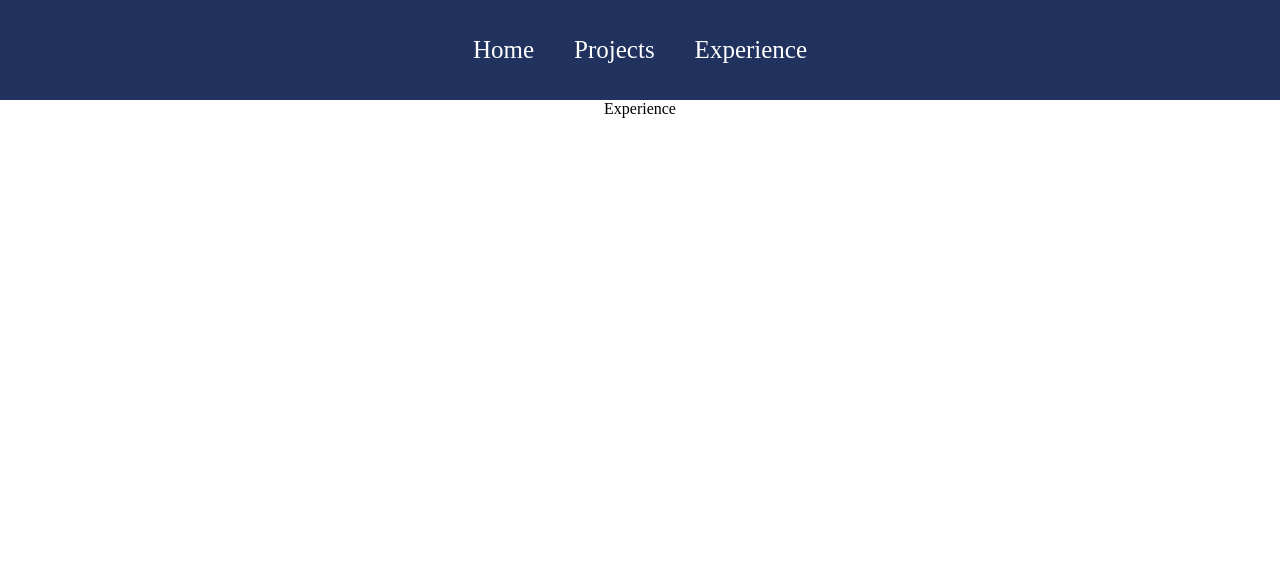
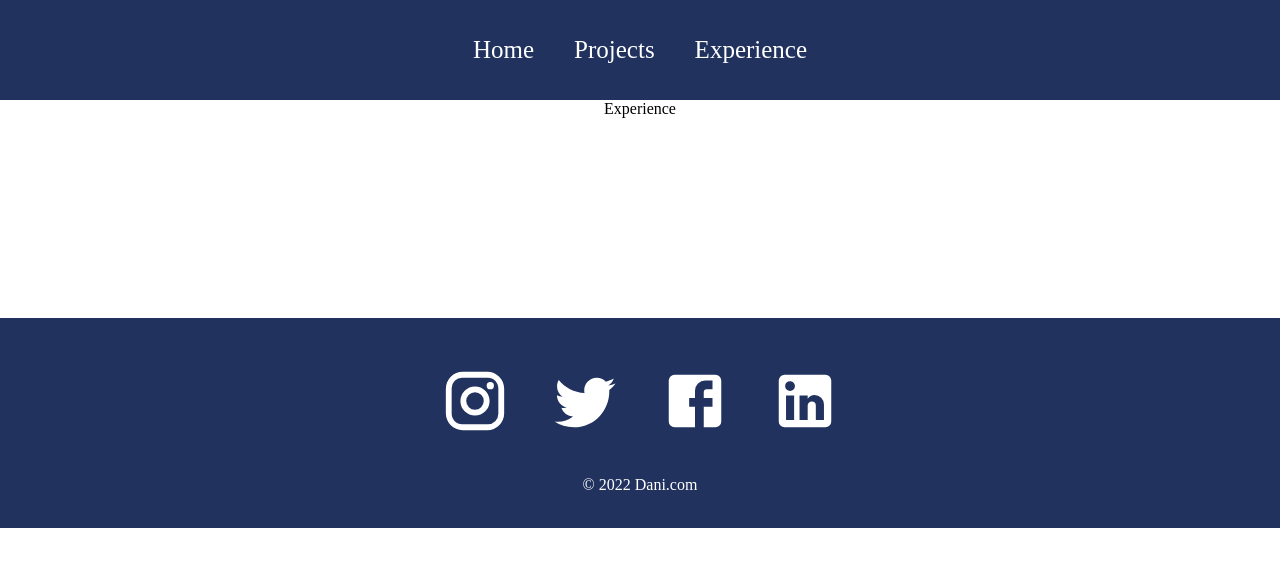
Before and after one commit to Playyer96/personal-portafolio, a React (Create React App) app: page /experience in a window 1280 px wide. Shown: the top 566 px of the page. Built offline with nearby package versions, Linux system fonts and the light colour scheme.

Commit message:
footer added

```diff
--- a/src/App.js
+++ b/src/App.js
@@ -4,6 +4,7 @@
 import Projects from "./pages/Projects";
 import Experience from "./pages/Experience";
 import Navbar from "./components/Navbar";
+import Footer from "./components/Footer";
 
 function App() {
   return (
@@ -15,6 +16,7 @@
           <Route path="/projects" element={<Projects />} />
           <Route path="/experience" element={<Experience />} />
         </Routes>
+        <Footer />
       </Router>
     </div>
   );
--- /dev/null
+++ b/src/components/Footer.js
@@ -0,0 +1,24 @@
+import React from "react";
+import InstagramIcon from "@material-ui/icons/Instagram";
+import Twitter from "@material-ui/icons/Twitter";
+import FacebookIcon from "@material-ui/icons/Facebook";
+import LinkedInIcon from "@material-ui/icons/LinkedIn";
+import "../styles/Footer.css";
+
+function Footer() {
+  return (
+    <div className="footer">
+      <div>
+        <div className="socialMedia">
+          <InstagramIcon />
+          <Twitter />
+          <FacebookIcon />
+          <LinkedInIcon />
+        </div>
+      </div>
+      <p>&copy; 2022 Dani.com</p>
+    </div>
+  );
+}
+
+export default Footer;
--- /dev/null
+++ b/src/styles/Footer.css
@@ -0,0 +1,28 @@
+.footer {
+  width: 100%;
+  height: 200px;
+  background: #21325e;
+  display: flex;
+  justify-content: center;
+  align-items: center;
+  flex-direction: column;
+  padding-top: 10px;
+  margin-top: 200px;
+}
+
+.socialMedia svg {
+  color: white;
+  margin: 20px;
+  font-size: 70px;
+  cursor: pointer;
+}
+
+.footer p {
+  color: white;
+}
+
+@media only screen and(max-width:600px) {
+  .footer svg {
+    font-size: 50px;
+  }
+}
```
